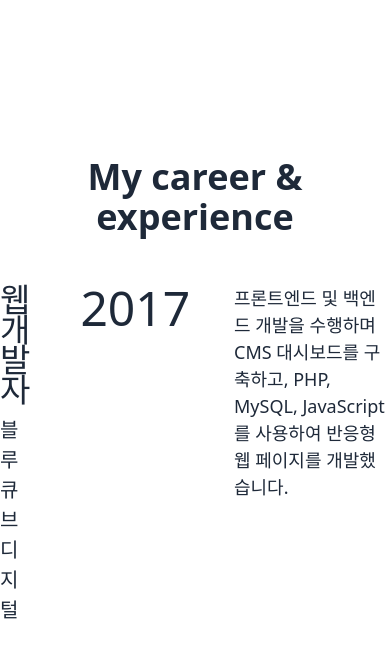
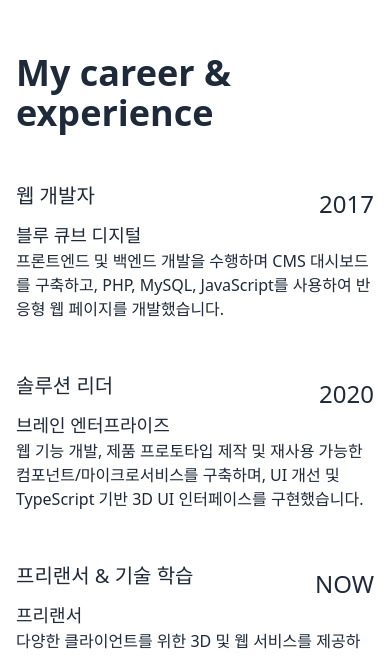
Before and after one commit to JangHwanPark/JangHwan-Portfolio, a React (Vite) app: page /about in a window 390 px wide. Shown: the part 7125-7780 px from the top of the page. Built offline with nearby package versions, Linux system fonts and the light colour scheme.

Commit message:
:art: chore - Experience 반응형 작업 (365px)

```diff
--- a/src/pages/Experience.tsx
+++ b/src/pages/Experience.tsx
@@ -57,9 +57,9 @@ const Experience = () => {
   }, [sections.experience]);
 
   return (
-    <section ref={sections.experience} className="flex flex-col items-center justify-center relative opacity-100 h-auto mx-auto lg:mb-[250px] py-[120px]">
+    <section ref={sections.experience} className="flex flex-col items-center justify-center relative opacity-100 h-auto mx-auto lg:mb-[250px] p-4 lg:px-0 lg:py-[120px]">
       <article className="w-full max-w-6xl">
-        <h2 className="font-bold text-4xl lg:text-7xl leading-10 lg:leading-[70px] text-center bg-gradient-to-b dark:from-[#F4B400] dark:to-white bg-clip-text dark:text-transparent mt-12 mb-12 lg:mb-24">
+        <h2 className="font-bold text-4xl lg:text-7xl leading-10 lg:leading-[70px] xs:text-left md:text-center bg-gradient-to-b dark:from-[#F4B400] dark:to-white bg-clip-text dark:text-transparent mt-12 mb-12 lg:mb-24">
           My career &
           <br /> experience
         </h2>
@@ -74,21 +74,21 @@ const Experience = () => {
 
           {/* 경력 항목 */}
           {experienceData.map((experience, index) => (
-            <div key={index} className="flex justify-between mb-[50px] md:flex-col md:gap-2 lg:gap-14 md:mb-[70px] lg:flex-row">
-              <div className="flex w-[40%] justify-between gap-[50px] md:w-full md:pl-[10%]">
-                <div>
-                  <h4 className="text-[33px] leading-[30px] font-medium md:text-[22px] md:w-[180px]">
+            <div key={index} className="flex justify-between mb-[50px] flex-col md:gap-2 lg:gap-14 md:mb-[70px] lg:flex-row">
+              <div className="flex flex-row md:flex-col justify-between gap-[50px] md:w-[40%] lg:w-full md:pl-[10%]">
+                <div className='w-full flex flex-col'>
+                  <h4 className="w-full text-xl lg:text-[33px] leading-[30px] font-medium md:text-[22px] md:w-[180px]">
                     {experience.position}
                   </h4>
-                  <h5 className="text-[20px] capitalize mt-[10px] text-accent font-normal md:text-[17px]">
+                  <h5 className="w-full text-lg lg:text-[20px] capitalize mt-[10px] text-accent font-normal md:text-[17px]">
                     {experience.company}
                   </h5>
                 </div>
-                <h3 className="text-[48px] font-medium leading-[45px] md:text-[40px]">
+                <h3 className="text-xl xs:text-2xl lg:text-[48px] font-medium leading-[45px] md:text-[40px]">
                   {experience.year}
                 </h3>
               </div>
-              <p className="w-[40%] text-[18px] font-light md:w-full md:pl-[10%]">
+              <p className="w-full text-sm xs:text-base md:w-[40%] md:text-[18px] font-light lg:w-full md:pl-[10%]">
                 {experience.description}
               </p>
             </div>
```
